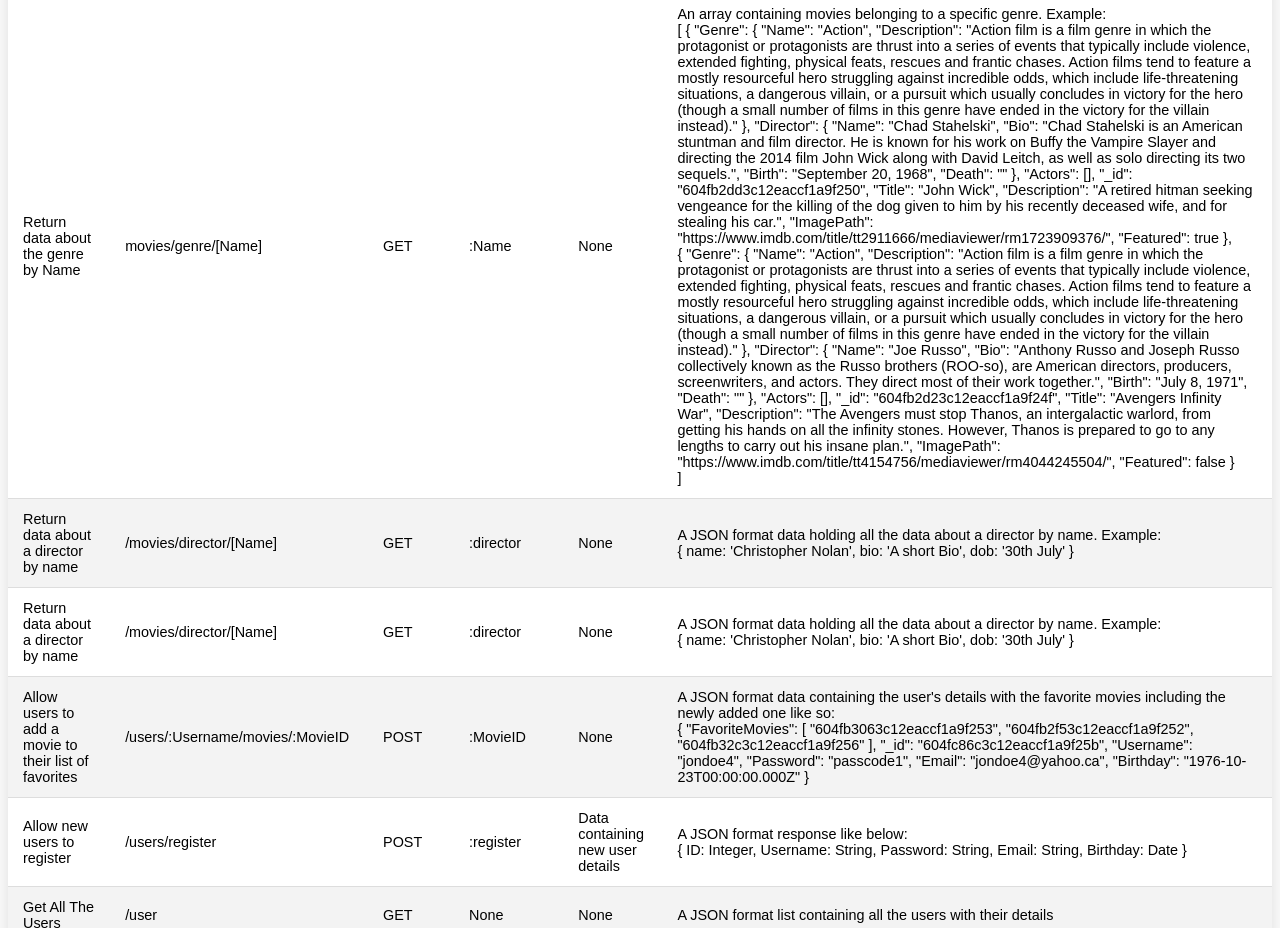
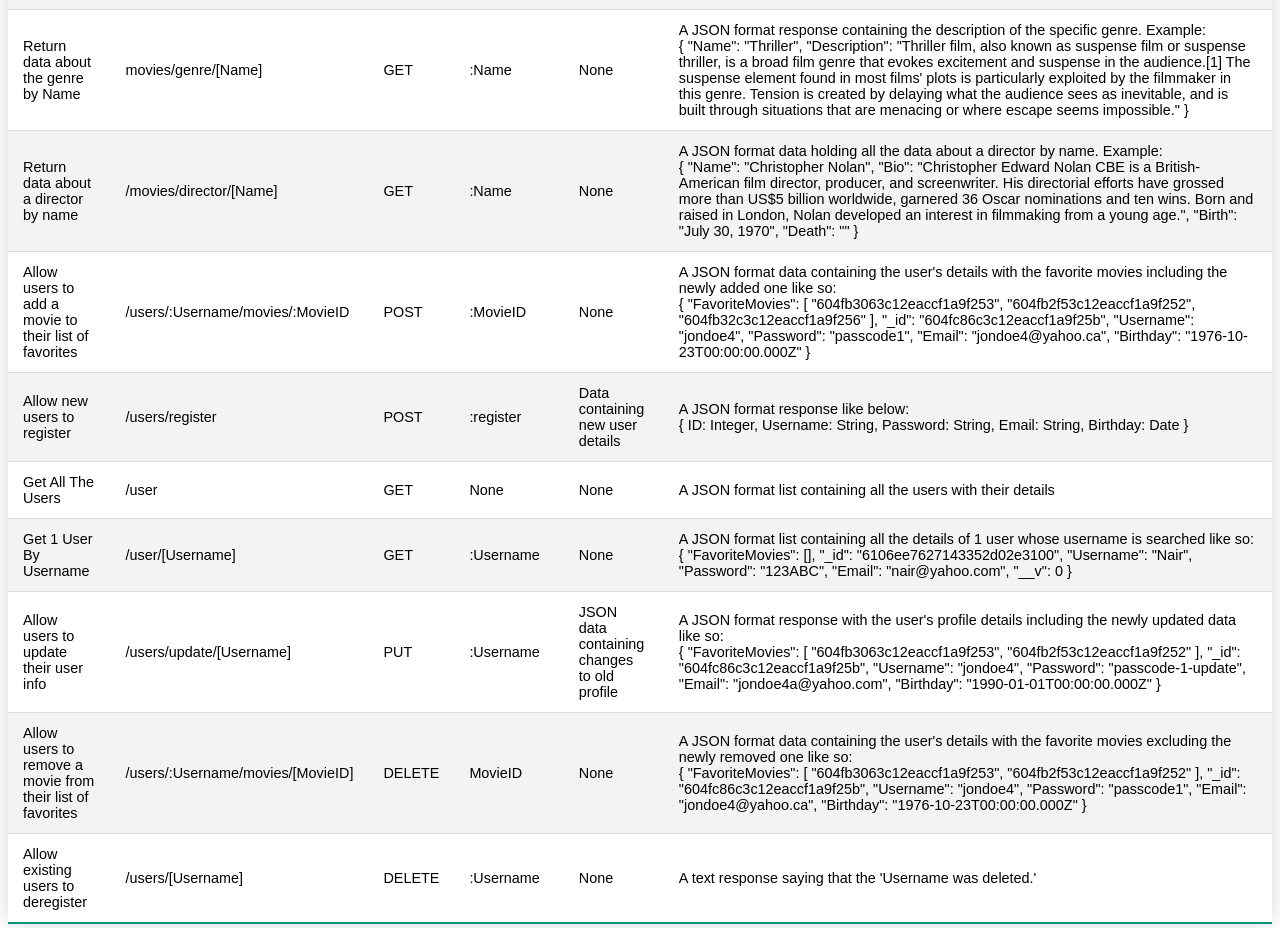
Before and after one commit to Anu123FE/movie_api, a website: page public/documentation.html in a window 1280 px wide. Shown: the part 640-1568 px from the top of the page. Drawn offline with Linux system fonts and the light colour scheme.

Commit message:
Edited the documentation.html file to add the endpoints for the user updation, getting director by name and getting genre by name

```diff
--- a/public/documentation.html
+++ b/public/documentation.html
@@ -70,77 +70,27 @@
                 <td>GET</td>
                 <td>:Name</td>
                 <td>None</td>
-                <td>An array containing movies belonging to a specific genre. Example: <br>
-                    [
-                      {
-                        "Genre": {
-                           "Name": "Action",
-                           "Description": "Action film is a film genre in which the protagonist or protagonists are thrust into a series of events that typically include violence, extended fighting, physical feats, rescues and frantic chases. Action films tend to feature a mostly resourceful hero struggling against incredible odds, which include life-threatening situations, a dangerous villain, or a pursuit which usually concludes in victory for the hero (though a small number of films in this genre have ended in the victory for the villain instead)."
-                                  },
-                        "Director": {
-                           "Name": "Chad Stahelski",
-                           "Bio": "Chad Stahelski is an American stuntman and film director. He is known for his work on Buffy the Vampire Slayer and directing the 2014 film John Wick along with David Leitch, as well as solo directing its two sequels.",
-                           "Birth": "September 20, 1968",
-                           "Death": ""
-                                    },
-                        "Actors": [],
-                        "_id": "604fb2dd3c12eaccf1a9f250",
-                        "Title": "John Wick",
-                        "Description": "A retired hitman seeking vengeance for the killing of the dog given to him by his recently deceased wife, and for stealing his car.",
-                        "ImagePath": "https://www.imdb.com/title/tt2911666/mediaviewer/rm1723909376/",
-                        "Featured": true
-                     },<br>
-                  {
-                      "Genre": {
-                          "Name": "Action",
-                          "Description": "Action film is a film genre in which the protagonist or protagonists are thrust into a series of events that typically include violence, extended fighting, physical feats, rescues and frantic chases. Action films tend to feature a mostly resourceful hero struggling against incredible odds, which include life-threatening situations, a dangerous villain, or a pursuit which usually concludes in victory for the hero (though a small number of films in this genre have ended in the victory for the villain instead)."
-                               },
-                      "Director": {
-                          "Name": "Joe Russo",
-                           "Bio": "Anthony Russo and Joseph Russo collectively known as the Russo brothers (ROO-so), are American directors, producers, screenwriters, and actors. They direct most of their work together.",
-                           "Birth": "July 8, 1971",
-                            "Death": ""
-                                   },
-                           "Actors": [],
-                           "_id": "604fb2d23c12eaccf1a9f24f",
-                           "Title": "Avengers Infinity War",
-                           "Description": "The Avengers must stop Thanos, an intergalactic warlord, from getting his hands on all the infinity stones. However, Thanos is prepared to go to any lengths to carry out his insane plan.",
-                            "ImagePath": "https://www.imdb.com/title/tt4154756/mediaviewer/rm4044245504/",
-                            "Featured": false
-                   }<br>
-                ]<br>
-                </td>
+                <td>A JSON format response containing the description of the specific genre. Example: <br>
+                    {
+                        "Name": "Thriller",
+                        "Description": "Thriller film, also known as suspense film or suspense thriller, is a broad film genre that evokes excitement and suspense in the audience.[1] The suspense element found in most films' plots is particularly exploited by the filmmaker in this genre. Tension is created by delaying what the audience sees as inevitable, and is built through situations that are menacing or where escape seems impossible."
+                    }
+               </td>
             </tr>
 
             <tr>
                 <td>Return data about a director by name</td>
                 <td>/movies/director/[Name]</td>
                 <td>GET</td>
-                <td>:director</td>
+                <td>:Name</td>
                 <td>None</td>
                 <td>A JSON format data holding all the data about a director by name. Example:<br>
                     {
-                        name: 'Christopher Nolan',
-                        bio: 'A short Bio',
-                        dob: '30th July'
-                      }
-                    </td>
-            </tr>
-
-
-
-            <tr>
-                <td>Return data about a director by name</td>
-                <td>/movies/director/[Name]</td>
-                <td>GET</td>
-                <td>:director</td>
-                <td>None</td>
-                <td>A JSON format data holding all the data about a director by name. Example:<br>
-                    {
-                        name: 'Christopher Nolan',
-                        bio: 'A short Bio',
-                        dob: '30th July'
-                      }
+                        "Name": "Christopher Nolan",
+                        "Bio": "Christopher Edward Nolan CBE is a British-American film director, producer, and screenwriter. His directorial efforts have grossed more than US$5 billion worldwide, garnered 36 Oscar nominations and ten wins. Born and raised in London, Nolan developed an interest in filmmaking from a young age.",
+                        "Birth": "July 30, 1970",
+                        "Death": ""
+                    }
                     </td>
             </tr>
 
@@ -213,11 +163,23 @@
 
             <tr>
                 <td>Allow users to update their user info</td>
-                <td>/users/update/[id]]</td>
+                <td>/users/update/[Username]</td>
                 <td>PUT</td>
-                <td>:id</td>
-                <td>Data containing changes to old profile</td>
-                <td>A text response indicating that the changes were successfully deployed</td>
+                <td>:Username</td>
+                <td>JSON data containing changes to old profile</td>
+                <td>A JSON format response with the user's profile details including the newly updated data like so: <br>
+                    {
+                        "FavoriteMovies": [
+                            "604fb3063c12eaccf1a9f253",
+                            "604fb2f53c12eaccf1a9f252"
+                        ],
+                        "_id": "604fc86c3c12eaccf1a9f25b",
+                        "Username": "jondoe4",
+                        "Password": "passcode-1-update",
+                        "Email": "jondoe4a@yahoo.com",
+                        "Birthday": "1990-01-01T00:00:00.000Z"
+                    }
+                </td>
             </tr>
 
             <tr>
```
